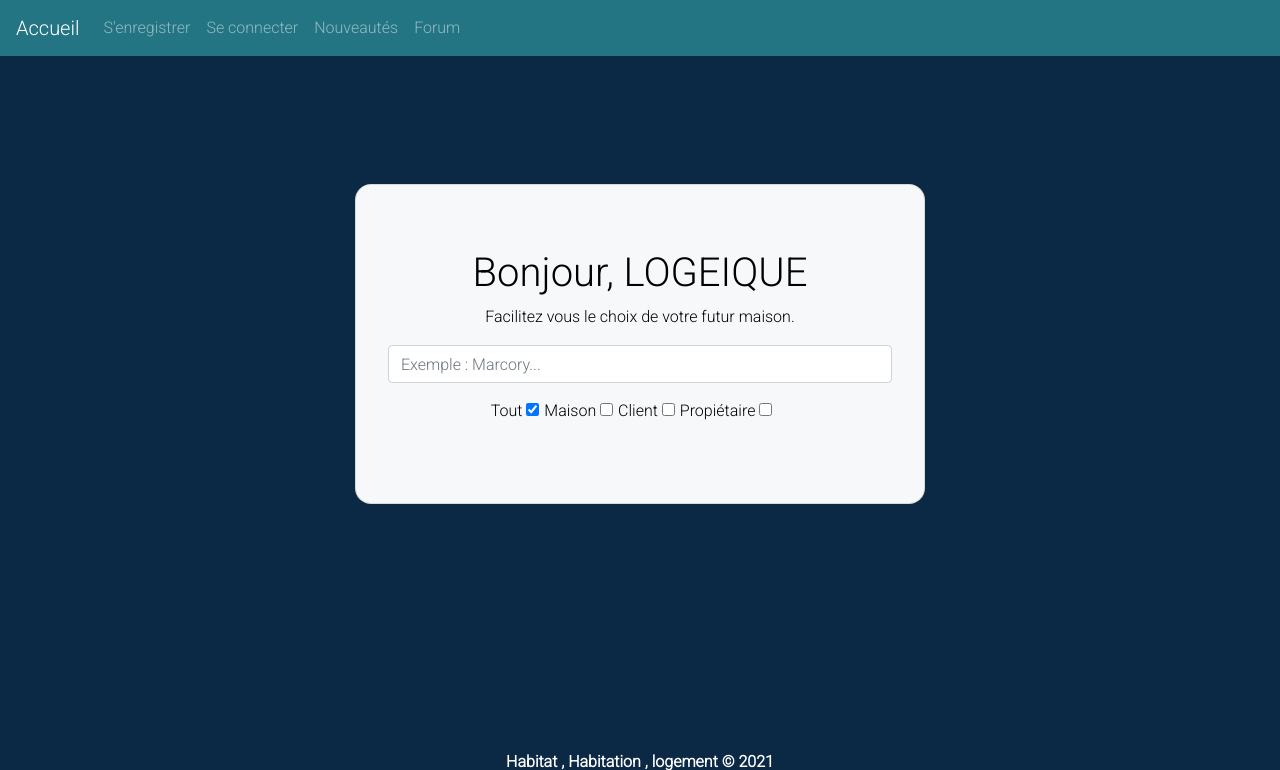
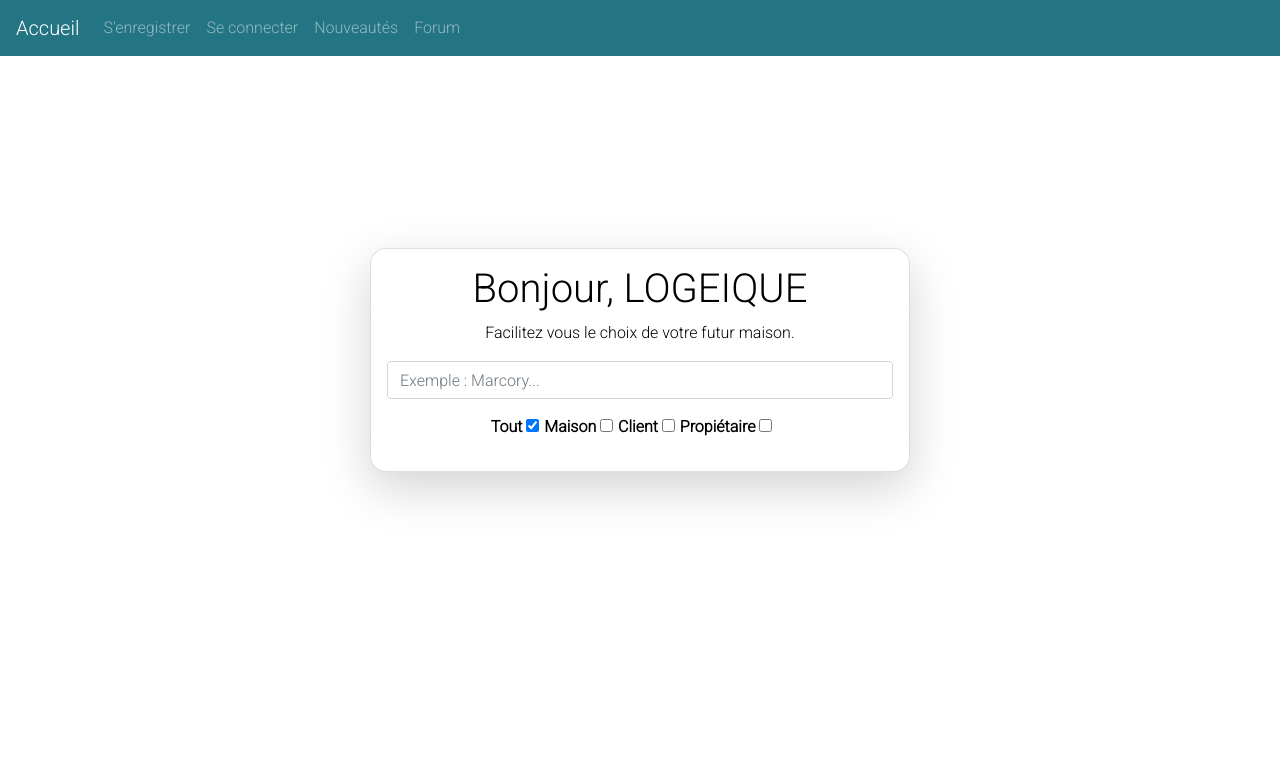
Before and after one commit to inovci/Logeique-old, a Django app: page / in a window 1280 px wide. Shown: the top 770 px of the page. Run offline with Django 3.2, Linux system fonts and the light colour scheme; some libraries are stand-ins or nearby versions.

Commit message:
Change bg-color and some styles.

```diff
--- a/search/templates/search/search.html
+++ b/search/templates/search/search.html
@@ -1,6 +1,8 @@
-<div class="row" style="margin-top: 8rem;">
-    <div class="col-1 col-sm-2 col-md-3"></div>
-    <div class="col-10 col-sm-8 col-md-6 card" style="padding: 4rem 2rem;border-radius: 1rem;background-color: #F6F8FA;">
+<div class="row">
+    <div class="col-md-3"></div>
+    <div class="col-md-6" style="margin-top: 12rem;">
+        <div class="card shadow-lg p-3 mb-5 bg-white roundeds"
+            style="padding: 4rem 2rem;border-radius: 1rem;background-color: #F6F8FA;">
             <div class="container text-center">
                 <div>
                     <h1 id="">
@@ -20,22 +22,22 @@
                     </p>
 
                     <div class="form-check form-check-inline">
-                    <p>
+                        <p style="font-weight: bold;">
                             {{form.query_for_all.label}}
                             {{form.query_for_all}}
                         </p>
 
-                    <p>
+                        <p style="font-weight: bold;">
                             {{form.query_for_house.label}}
                             {{form.query_for_house}}
                         </p>
 
-                    <p>
+                        <p style="font-weight: bold;">
                             {{form.query_for_client.label}}
                             {{form.query_for_client}}
                         </p>
 
-                    <p>
+                        <p style="font-weight: bold;">
                             {{form.query_for_lanlord.label}}
                             {{form.query_for_lanlord}}
                         </p>
@@ -43,16 +45,17 @@
                 </form>
             </div>
         </div>
-    <div class="col-1 col-sm-2 col-md-3"></div>
+    </div>
+    <div class="col-md-3"></div>
 </div>
 <script>
-function active(){
+    function active() {
         query_for_all = getElementById("tout");
         query_for_client = getElementById("cli");
         query_for_house = getElementById("hou");
         query_for_landlord = getElementById("lan");
     }
-function isChecked(){
+    function isChecked() {
 
     }
 </script>
--- a/spaces/templates/spaces/base.html
+++ b/spaces/templates/spaces/base.html
@@ -36,7 +36,7 @@
     <script defer src="{% static 'fontawesome/js/fontawesome.js' %}"></script>
 </head>
 
-<body style="background-color: #0B2944;font-family: 'Roboto', sans-serif; margin-top : 0">
+<body style="background-color: #fff;font-family: 'Roboto', sans-serif; margin-top : 0">
     <header class="mb-auto masthead">
         <!-- Fixed navbar -->
         {% block navbar %}
@@ -115,7 +115,7 @@
         $('.collapse').collapse()
     </script>
     <script>
-    const checkboxes = document.querySelectorAll('.inbox input[type="checkbox"]');
+        const checkboxes = document.querySelectorAll('.inbox input[type="checkbox"]');
         const check_tout = document.querySelector('#tout');
         const choix = document.querySelectorAll('.stick');
 
@@ -132,7 +132,7 @@
                 }
                 check_tout.checked = true;
             }
-            else if (check_tout.checked === true){
+            else if (check_tout.checked === true) {
                 for (let i = 0; i < choix.length; i++) {
                     choix[i].checked = false;
                 }
@@ -141,8 +141,8 @@
         }
 
         checkboxes.forEach(checkbox => checkbox.addEventListener('click', handleCheck));
-</script>
-{% endblock %}
+    </script>
+    {% endblock %}
 </body>
 
 </html>
--- a/spaces/templates/spaces/signin.html
+++ b/spaces/templates/spaces/signin.html
@@ -6,8 +6,8 @@
 <div class="row" style="margin-top: 8%;">
     <div class="col-md-3"></div>
     <div class="col-md-6">
-        <div class="card"
-            style="padding: 0.1rem;border-radius: 1rem;background-color: #F6F8FA;margin: 1rem 4rem; border: solid 0.1rem #DFDFDF;">
+        <div class="card shadow-lg p-3 mb-5 bg-white roundeds"
+            style="padding: 0.1rem;border-radius: 1rem;background-color: #F6F8FA;margin: 1rem 4rem; border: solid 0.12rem #DFDFDF;">
             <div class="text-center">
                 <i class="fas fa-user-circle" style="font-size: 4rem; color: cornflowerblue;padding: 2px;"></i>
                 <p id="">
--- a/spaces/templates/spaces/signup.html
+++ b/spaces/templates/spaces/signup.html
@@ -6,7 +6,7 @@
 <div class="row" style="margin-top: 8%;">
     <div class="col-1 col-sm-2 col-md-3"></div>
     <div class="col-10 col-sm-8 col-md-6">
-        <div class="card"
+        <div class="card shadow-lg p-3 mb-5 bg-white roundeds"
             style="padding: 1rem;border-radius: 1rem;background-color: #F6F8FA;margin: 1rem 2rem; border: solid 0.1rem #DFDFDF;">
             <div class="text-center">
                 <i class="fas fa-user-circle" style="font-size: 4rem; color: cornflowerblue;padding: 2px;"></i>
```
Lines whose indentation alone changed are shown as unchanged.
